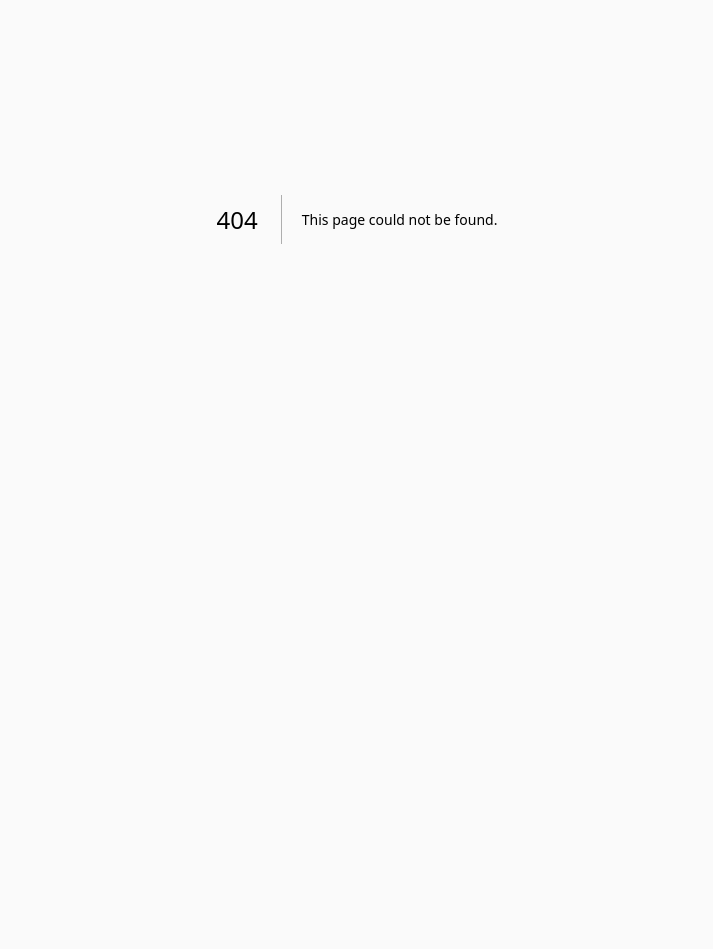
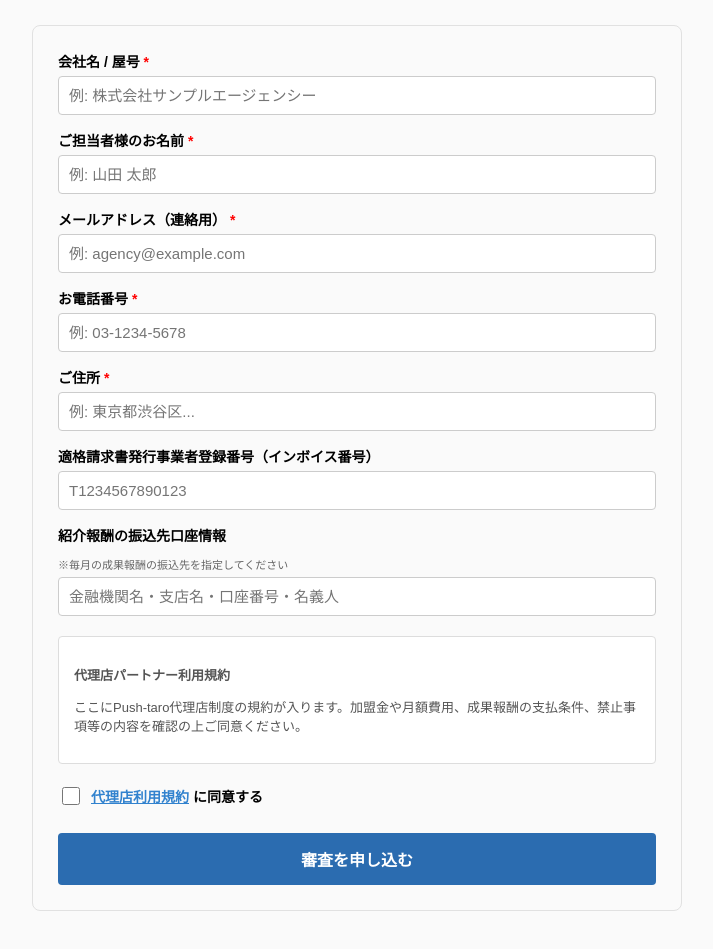
Before and after one commit to thellcishii-lang/push-taro, a Next.js app: page /agency/signup in a window 1280 px wide. Before the commit this address had no page. Shown: the part 181-1130 px from the top of the page, without its empty margins (283-996 px from the left). Before the commit the page ends 800 px from the top, so only its background shows below. Built offline with nearby package versions, Linux system fonts and the light colour scheme.

Commit message:
Create page.tsx

```diff
--- /dev/null
+++ b/app/agency/signup/page.tsx
@@ -0,0 +1,200 @@
+'use client';
+
+import { useState } from 'react';
+import Link from 'next/link';
+
+export default function AgencySignupPage() {
+  const [companyName, setCompanyName] = useState('');
+  const [ownerName, setOwnerName] = useState('');
+  const [email, setEmail] = useState('');
+  const [phone, setPhone] = useState('');
+  const [address, setAddress] = useState('');
+  const [invoiceNumber, setInvoiceNumber] = useState('');
+  const [bankInfo, setBankInfo] = useState('');
+
+  const [agreed, setAgreed] = useState(false);
+  const [submitted, setSubmitted] = useState(false);
+  const [loading, setLoading] = useState(false);
+
+  const handleSubmit = async (e: React.FormEvent) => {
+    e.preventDefault();
+    if (!agreed) {
+      alert('代理店利用規約に同意してください。');
+      return;
+    }
+
+    setLoading(true);
+    try {
+      // TODO: 代理店申込データを保存するAPIを叩く処理
+      // const res = await fetch('/api/agency/signup', { ... });
+
+      setSubmitted(true);
+    } catch (err: any) {
+      alert('エラーが発生しました: ' + err.message);
+    } finally {
+      setLoading(false);
+    }
+  };
+
+  if (submitted) {
+    return (
+      <main style={{ maxWidth: '600px', margin: '40px auto', padding: '20px', fontFamily: 'sans-serif' }}>
+        <div style={{ background: '#f0f8ff', padding: '30px', borderRadius: '8px', textAlign: 'center', border: '1px solid #b0e0e6' }}>
+          <h2 style={{ color: '#2c3e50', marginBottom: '15px' }}>代理店お申し込みを受け付けました</h2>
+          <p style={{ lineHeight: '1.6', color: '#333', marginBottom: '20px' }}>
+            ご登録ありがとうございます。ご入力いただいた内容をもとに審査を行わせていただきます。<br />
+            審査通過後、ご登録のメールアドレス宛に決済リンクおよび今後の流れをご案内いたしますので、今しばらくお待ちください。
+          </p>
+          <Link
+            href="/"
+            style={{
+              display: 'inline-block',
+              background: '#006aff',
+              color: '#fff',
+              padding: '10px 20px',
+              borderRadius: '4px',
+              textDecoration: 'none',
+              fontWeight: 'bold',
+            }}
+          >
+            トップページへ戻る
+          </Link>
+        </div>
+      </main>
+    );
+  }
+
+  return (
+    <main style={{ maxWidth: '650px', margin: '40px auto', padding: '20px', fontFamily: 'sans-serif' }}>
+      <p style={{ marginBottom: '15px' }}><Link href="/" style={{ color: '#3182ce', textDecoration: 'none', fontSize: '14px' }}>← トップに戻る</Link></p>
+
+      <h1 style={{ fontSize: '24px', marginBottom: '10px', textAlign: 'center' }}>Push-taro 代理店パートナーお申し込み</h1>
+      <p style={{ color: '#666', textAlign: 'center', marginBottom: '25px', fontSize: '14px' }}>
+        代理店制度へのお申し込みフォームです。必要事項をご入力の上、審査へお進みください。
+      </p>
+
+      <form onSubmit={handleSubmit} style={{ background: '#fafafa', padding: '25px', borderRadius: '8px', border: '1px solid #e1e1e1' }}>
+
+        <div style={{ marginBottom: '15px' }}>
+          <label style={{ display: 'block', marginBottom: '5px', fontWeight: 'bold', fontSize: '14px' }}>会社名 / 屋号 <span style={{ color: 'red' }}>*</span></label>
+          <input
+            type="text"
+            required
+            value={companyName}
+            onChange={(e) => setCompanyName(e.target.value)}
+            placeholder="例: 株式会社サンプルエージェンシー"
+            style={{ width: '100%', padding: '10px', fontSize: '15px', borderRadius: '4px', border: '1px solid #ccc', boxSizing: 'border-box', background: '#fff' }}
+          />
+        </div>
+
+        <div style={{ marginBottom: '15px' }}>
+          <label style={{ display: 'block', marginBottom: '5px', fontWeight: 'bold', fontSize: '14px' }}>ご担当者様のお名前 <span style={{ color: 'red' }}>*</span></label>
+          <input
+            type="text"
+            required
+            value={ownerName}
+            onChange={(e) => setOwnerName(e.target.value)}
+            placeholder="例: 山田 太郎"
+            style={{ width: '100%', padding: '10px', fontSize: '15px', borderRadius: '4px', border: '1px solid #ccc', boxSizing: 'border-box', background: '#fff' }}
+          />
+        </div>
+
+        <div style={{ marginBottom: '15px' }}>
+          <label style={{ display: 'block', marginBottom: '5px', fontWeight: 'bold', fontSize: '14px' }}>メールアドレス（連絡用） <span style={{ color: 'red' }}>*</span></label>
+          <input
+            type="email"
+            required
+            value={email}
+            onChange={(e) => setEmail(e.target.value)}
+            placeholder="例: agency@example.com"
+            style={{ width: '100%', padding: '10px', fontSize: '15px', borderRadius: '4px', border: '1px solid #ccc', boxSizing: 'border-box', background: '#fff' }}
+          />
+        </div>
+
+        <div style={{ marginBottom: '15px' }}>
+          <label style={{ display: 'block', marginBottom: '5px', fontWeight: 'bold', fontSize: '14px' }}>お電話番号 <span style={{ color: 'red' }}>*</span></label>
+          <input
+            type="tel"
+            required
+            value={phone}
+            onChange={(e) => setPhone(e.target.value)}
+            placeholder="例: 03-1234-5678"
+            style={{ width: '100%', padding: '10px', fontSize: '15px', borderRadius: '4px', border: '1px solid #ccc', boxSizing: 'border-box', background: '#fff' }}
+          />
+        </div>
+
+        <div style={{ marginBottom: '15px' }}>
+          <label style={{ display: 'block', marginBottom: '5px', fontWeight: 'bold', fontSize: '14px' }}>ご住所 <span style={{ color: 'red' }}>*</span></label>
+          <input
+            type="text"
+            required
+            value={address}
+            onChange={(e) => setAddress(e.target.value)}
+            placeholder="例: 東京都渋谷区..."
+            style={{ width: '100%', padding: '10px', fontSize: '15px', borderRadius: '4px', border: '1px solid #ccc', boxSizing: 'border-box', background: '#fff' }}
+          />
+        </div>
+
+        <div style={{ marginBottom: '15px' }}>
+          <label style={{ display: 'block', marginBottom: '5px', fontWeight: 'bold', fontSize: '14px' }}>適格請求書発行事業者登録番号（インボイス番号）</label>
+          <input
+            type="text"
+            value={invoiceNumber}
+            onChange={(e) => setInvoiceNumber(e.target.value)}
+            placeholder="T1234567890123"
+            style={{ width: '100%', padding: '10px', fontSize: '15px', borderRadius: '4px', border: '1px solid #ccc', boxSizing: 'border-box', background: '#fff' }}
+          />
+        </div>
+
+        <div style={{ marginBottom: '20px' }}>
+          <label style={{ display: 'block', marginBottom: '5px', fontWeight: 'bold', fontSize: '14px' }}>紹介報酬の振込先口座情報</label>
+          <p style={{ fontSize: '11px', color: '#666', marginBottom: '5px' }}>※毎月の成果報酬の振込先を指定してください</p>
+          <input
+            type="text"
+            value={bankInfo}
+            onChange={(e) => setBankInfo(e.target.value)}
+            placeholder="金融機関名・支店名・口座番号・名義人"
+            style={{ width: '100%', padding: '10px', fontSize: '15px', borderRadius: '4px', border: '1px solid #ccc', boxSizing: 'border-box', background: '#fff' }}
+          />
+        </div>
+
+        {/* 代理店利用規約エリア */}
+        <div style={{ marginBottom: '20px', background: '#fff', padding: '15px', borderRadius: '4px', border: '1px solid #ddd', maxHeight: '120px', overflowY: 'scroll', fontSize: '13px', color: '#555' }}>
+          <p style={{ fontWeight: 'bold', marginBottom: '5px' }}>代理店パートナー利用規約</p>
+          <p>ここにPush-taro代理店制度の規約が入ります。加盟金や月額費用、成果報酬の支払条件、禁止事項等の内容を確認の上ご同意ください。</p>
+        </div>
+
+        <div style={{ marginBottom: '25px', display: 'flex', alignItems: 'center', gap: '8px' }}>
+          <input
+            type="checkbox"
+            id="agreed"
+            checked={agreed}
+            onChange={(e) => setAgreed(e.target.checked)}
+            style={{ width: '18px', height: '18px' }}
+          />
+          <label htmlFor="agreed" style={{ fontSize: '14px', cursor: 'pointer', fontWeight: 'bold' }}>
+            <Link href="/agency/terms" target="_blank" style={{ color: '#3182ce' }}>代理店利用規約</Link> に同意する
+          </label>
+        </div>
+
+        <button
+          type="submit"
+          disabled={loading}
+          style={{
+            width: '100%',
+            background: loading ? '#ccc' : '#2b6cb0',
+            color: '#fff',
+            border: 'none',
+            padding: '14px',
+            fontSize: '16px',
+            fontWeight: 'bold',
+            borderRadius: '4px',
+            cursor: loading ? 'not-allowed' : 'pointer',
+          }}
+        >
+          {loading ? '送信中...' : '審査を申し込む'}
+        </button>
+      </form>
+    </main>
+  );
+}
```
